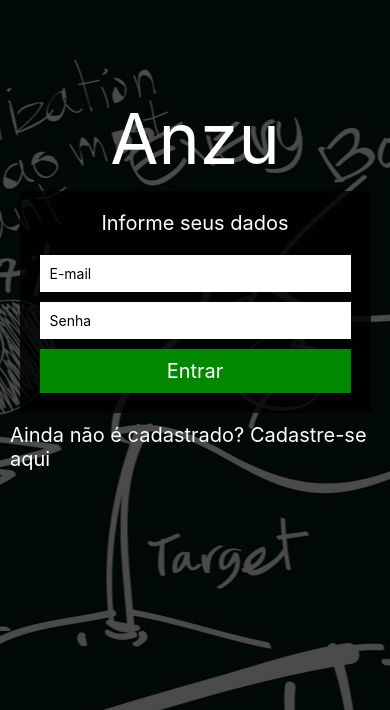
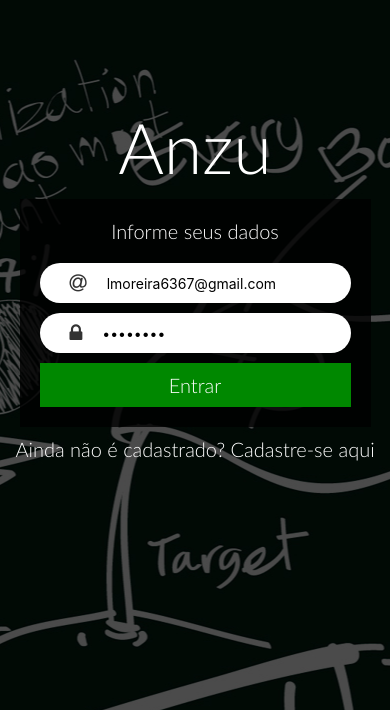
Before and after one commit to leomoreira597/Anzu, a React Native app: screen / in a window 390 px wide. Shown: the part 134-844 px from the top of the page. Built offline with nearby package versions, Linux system fonts and the light colour scheme.

Commit message:
tentativa

```diff
--- a/App.js
+++ b/App.js
@@ -7,13 +7,17 @@ import TaskList from './src/screens/TaskList';
 const Stack = createNativeStackNavigator();
 
 
-export default function App() {
+export default function App(props) {
     return (
         <NavigationContainer>
             <Stack.Navigator initialRouteName="Auth" screenOptions={{
                 headerShown: false
             }}>
-                <Stack.Screen name="teste" component={Auth} />
+                <Stack.Screen name="Auth">
+                    {props => (
+                        <Auth {...props} avancar="TaskList" />
+                    )}
+                </Stack.Screen>
                 <Stack.Screen name="TaskList" component={TaskList} />
             </Stack.Navigator>
         </NavigationContainer>
--- a/package.json
+++ b/package.json
@@ -19,9 +19,12 @@
     "@types/react-native": "~0.69.1",
     "axios": "^0.27.2",
     "expo": "~46.0.13",
+    "expo-font": "~10.2.0",
+    "expo-splash-screen": "~0.16.2",
     "expo-status-bar": "~1.4.0",
     "moment": "^2.29.4",
     "react": "18.0.0",
+    "react-devtools": "^4.26.0",
     "react-native": "0.69.6",
     "react-native-gesture-handler": "~2.5.0",
     "react-native-gravatar": "^1.0.2",
--- /dev/null
+++ b/src/commun.js
@@ -0,0 +1,13 @@
+import { Alert, Platform } from "react-native";
+
+const server =  "http://10.0.2.2:8080"
+
+function showError(err){
+    Alert.alert('Ops! ocorreu um problema!', `Mensagem: ${err}`)
+}
+
+function showSucess(msg){
+    Alert.alert('Sucesso!', msg)
+}
+
+export {server, showError, showSucess}
--- /dev/null
+++ b/src/components/AuthInput.js
@@ -0,0 +1,36 @@
+import React from "react";
+import {
+    View,
+    TextInput,
+    StyleSheet
+}
+from "react-native";
+import Icon from "react-native-vector-icons/FontAwesome"
+
+export default function AuthInput(props){
+    return(
+        <View style={[styles.container, props.style]}>
+            <Icon name={props.icon} size={20} style={styles.icon}/>
+            <TextInput {...props} style={styles.input}/>
+        </View>
+    );
+}
+
+const styles = StyleSheet.create({
+    container: {
+        width: '100%',
+        height: 40,
+        backgroundColor: '#EEE',
+        borderRadius: 20,
+        flexDirection: "row",
+        alignItems: "center"
+    },
+    icon: {
+        color: "#333",
+        marginLeft: 20
+    },
+    input: {
+        marginLeft: 20,
+        width: '70%'
+    }
+})
--- a/src/screens/Auth.js
+++ b/src/screens/Auth.js
@@ -12,102 +12,189 @@ import {
 import backgroundImage from "../../assets/imgs/login.jpg";
 import CommonStyles from "../CommonStyles";
 import { StatusBar } from 'expo-status-bar';
+import AuthInput from "../components/AuthInput";
+import { server, showError,  showSucess} from "../commun";
+import { useFonts } from 'expo-font';
+import * as SplashScreen from 'expo-splash-screen';
 
-export default class Auth extends React.Component{
+SplashScreen.preventAutoHideAsync();
 
-    state = {
-        name: '',
-        email: '',
-        password: '',
-        confirmPassword: '',
-        stageNew: false
+import axios from "axios";
+
+
+
+export default function Auth(props) {
+
+    const [name, setName] = React.useState("")
+    const [email, setEmail] = React.useState("lmoreira6367@gmail.com")
+    const [password, setPassword] = React.useState("12345678")
+    const [confirmPassword, setConfirmPassword] = React.useState("")
+    const [stageNew, setStageNew] = React.useState(false)
+    const [fontsLoaded] = useFonts({
+        'Lato': require('../../assets/fonts/Lato.ttf'),
+      });
+
+      const onLayoutRootView = React.useCallback(async () => {
+        if (fontsLoaded) {
+          await SplashScreen.hideAsync();
+        }
+      }, [fontsLoaded]);
+
+      if (!fontsLoaded) {
+        return null;
       }
 
-    singinOrSingup = () => {
-        if(this.state.stageNew){
-            Alert.alert("Sucesso", "Criar a conta")
+
+
+    function singUp(){
+            axios.post(`${server}/user`, {
+                name: name,
+                email: email,
+                password: password
+            })
+            .then(resp => {
+                Alert.alert('Sucesso!!', 'Usuario cadastrado com sucesso')
+                setStageNew(false)
+                setPassword('')
+            })
+            .catch(e => {
+                console.warn(e)
+            })
     }
 
+     function singIn(){
+
+        axios.post(`${server}/login`,{
+            email: email,
+            password: password
+        })
+        .then(resp =>{
+            axios.defaults.headers.common['Authorization'] = resp.data.token
+            props.navigation.push(props.avancar)
+        })
+        .catch(e =>{
+            Alert.alert('Algo não deu certo!!', 'Revise seus dados, sua conexão com a internet e tente novamente')
+        })
     }
 
-    render(){
-        return(
-            <ImageBackground source={backgroundImage} style={styles.background}>
+
+    function sinupOrsinIn(){
+        if(stageNew){
+            singUp()
+        }
+        else{
+            singIn()
+        }
+    }
+
+    function change(){
+        if(stageNew){
+            setStageNew(false)
+        }
+        else{
+            setStageNew(true)
+        }
+    }
+
+    const validations = []
+    validations.push(email && email.includes('@'))
+    validations.push(password && password.length >=6)
+
+    if(stageNew){
+        validations.push(name && name.trim().length >=3)
+        validations.push(password === confirmPassword)
+    }
+
+    const validForm = validations.reduce((t, a) => t && a)
+
+    return (
+        <ImageBackground source={backgroundImage} style={styles.background} onLayout={onLayoutRootView}>
             <Text style={styles.title}>
                 Anzu
             </Text>
             <View style={styles.formContainer}>
                 <Text style={styles.info}>
-                        {this.state.stageNew ? "Crie a sua conta" : "Informe seus dados"}
+                    {stageNew ? "Crie a sua conta" : "Informe seus dados"}
                 </Text>
-                    {this.state.stageNew &&
-                         <TextInput placeholder="Nome" value={this.state.name} style={styles.input}
-                         onChangeText={name => this.setState({ name })} />
+                {stageNew &&
+                    <AuthInput icon="user" placeholder="Nome" value={name} style={styles.input}
+                        onChangeText={name => setName(name)} />
                 }
-                    <TextInput placeholder="E-mail" value={this.state.email} style={styles.input}
-                    onChangeText={email => this.setState({ email })} />
-                    <TextInput placeholder="Senha" secureTextEntry={true} value={this.state.password} style={styles.input}
-                    onChangeText={password => this.setState({ password })} />
-                    {this.state.stageNew &&
-                        <TextInput placeholder="Confirme a senha" secureTextEntry={true} value={this.state.confirmPassword} style={styles.input}
-                        onChangeText={confirmPassword => this.setState({ confirmPassword })} />
+                <AuthInput icon="at" placeholder="E-mail" value={email} style={styles.input}
+                    onChangeText={email => setEmail(email)} keyboardType='email-address'
+                    autoCapitalize='none'
+                    autoCorrect={false}
+                    autoCompleteType='email' />
+                <AuthInput icon="lock" placeholder="Senha" secureTextEntry={true} value={password} style={styles.input}
+                    onChangeText={password => setPassword(password)} />
+                {stageNew &&
+                    <AuthInput icon="asterisk" placeholder="Confirme a senha" secureTextEntry={true} value={confirmPassword} style={styles.input}
+                        onChangeText={confirmPassword => setConfirmPassword(confirmPassword)} />
                 }
-                    <TouchableOpacity >
-                        <View style={styles.button}>
+                <TouchableOpacity onPress={sinupOrsinIn} disabled={!validForm}>
+                    <View style={[styles.button, validForm ? {} : {backgroundColor: '#AAA'}]}>
                         <Text style={styles.buttonText}>
-                                {this.state.stageNew ? "Registrar" : "Entrar"}
+                            {stageNew ? "Registrar" : "Entrar"}
                         </Text>
                     </View>
                 </TouchableOpacity>
             </View>
-                <TouchableOpacity style={{padding: 10}} onPress={() => this.setState({ stageNew: !this.state.stageNew })}>
+            <TouchableOpacity style={{ padding: 10 }} onPress={change}>
                 <Text style={styles.buttonText}>
-                            {this.state.stageNew ? "Já tem uma conta? Entre aqui" : "Ainda não é cadastrado? Cadastre-se aqui"}
+                    {stageNew ? "Já tem uma conta? Entre aqui" : "Ainda não é cadastrado? Cadastre-se aqui"}
                 </Text>
             </TouchableOpacity>
             <StatusBar style="light" />
         </ImageBackground>
     );
-    }
+
+
 }
 
+
+
 const styles = StyleSheet.create({
-    background:{
+    background: {
         flex: 1,
         width: '100%',
         alignItems: "center",
-        justifyContent:"center"
+        justifyContent: "center"
     },
-    title:{
+    title: {
         color: CommonStyles.colors.secondary,
         fontSize: 70,
-        marginBottom: 10
+        marginBottom: 10,
+        fontFamily: 'Lato'
     },
     input: {
         marginTop: 10,
         backgroundColor: "#FFF",
-        padding: Platform.OS == 'ios' ? 15 : 10
+        padding: Platform.OS == 'ios' ? 15 : 10,
+        fontFamily: 'Lato'
     },
-    formContainer:{
+    formContainer: {
         backgroundColor: "rgba(0, 0, 0, 0.8)",
         padding: 20,
         width: "90%"
     },
-    button:{
+    button: {
         backgroundColor: "#080",
         marginTop: 10,
         padding: 10,
-        alignItems: "center"
+        alignItems: "center",
+        fontFamily: 'Lato'
     },
-    buttonText:{
+    buttonText: {
         color: "#FFF",
-        fontSize: 20
+        fontSize: 20,
+        fontFamily: 'Lato'
     },
-    info:{
+    info: {
         color: "#FFF",
         fontSize: 20,
         textAlign: "center",
-        marginBottom: 10
+        marginBottom: 10,
+        fontFamily: 'Lato'
     },
 
 })
--- a/src/screens/TaskList.js
+++ b/src/screens/TaskList.js
@@ -19,6 +19,9 @@ import CommonStyles from "../CommonStyles";
 import Icon from "react-native-vector-icons/FontAwesome";
 import AddTask from "../screens/AddTask";
 import AsyncStorage from "@react-native-async-storage/async-storage";
+import * as Font from 'expo-font';
+import axios from "axios";
+import { server, showError } from "../commun";
 
 
 const initialState = {
@@ -27,6 +30,8 @@ const initialState = {
   showAddTASK: false,
 
   visibleTasks: [],
+
+  fontLoaded: false,
 
   tasks: []
 }
@@ -39,9 +44,27 @@ export default class TaskList extends React.Component {
 
   componentDidMount = async () => {
     const stateString = await AsyncStorage.getItem('tasksState')
-    const state = JSON.parse(stateString) || initialState
-    this.setState(state, this.filterTasks)
+    const savedState = JSON.parse(stateString) || initialState
+    this.setState({ showDoneTasks: savedState.showDoneTasks }, this.filterTasks)
+    this.loadTask()
+    await Font.loadAsync({
+      Lato: require("../../assets/fonts/Lato.ttf")
+    });
+    this.setState({ fontLoaded: true });
+
   }
+
+  loadTask = () => {
+      //const maxDate = moment().endOf('day').toString()
+        axios.get(`http://10.0.2.2:8080/task/taskUser/4/2022-10-19`)
+        .then(res =>{
+          this.setState({ tasks: res.data }, this.filterTasks)
+        })
+        .catch(e => {
+          console.warn(e)
+        })
+  }
+
 
   toggleFilter = () => {
     this.setState({ showDoneTasks: !this.state.showDoneTasks }, this.filterTasks)
@@ -68,26 +91,32 @@ export default class TaskList extends React.Component {
       visibleTasks = this.state.tasks.filter(pending)
     }
     this.setState({ visibleTasks })
-    AsyncStorage.setItem('tasksState', JSON.stringify(this.state))
+    AsyncStorage.setItem('tasksState', JSON.stringify({
+      showDoneTasks: this.state.showDoneTasks
+    }))
   }
 
   //tentar dar mais uma revisada
 
-  addTask = newTask => {
+  addTask = async newTask => {
     if (!newTask.desc || !newTask.desc.trim()) {
       Alert.alert('Dados Invalidos', 'Descrição não informada !!')
       return
     }
 
-    const tasks = [...this.state.tasks]
-    tasks.push({
-      id: Math.random(),
-      desc: newTask.desc,
-      estimateAt: newTask.date,
-      doneAt: null
-    })
+    try{
+      await axios.post(`${server}/task`, {
+        descr: newTask.desc,
+        estimateAt: newTask.date,
+        userId: 4
+      })
+    }
+    catch(e){
+      showError(e)
+    }
 
-    this.setState({ tasks, showAddTASK: false }, this.filterTasks)
+
+    this.setState({showAddTASK: false }, this.loadTask)
 
   }
 
@@ -97,6 +126,7 @@ export default class TaskList extends React.Component {
   }
 
   render() {
+    const { fontLoaded } = this.state
     const today = moment().locale('pt-br').format('dddd, D [de] MMMM')
     return (
       <View style={styles.container}>
@@ -144,12 +174,14 @@ const styles = StyleSheet.create({
     justifyContent: 'flex-end',
   },
   title: {
+    fontFamily: 'Lato',
     fontSize: 50,
     color: CommonStyles.colors.secondary,
     marginLeft: 20,
     marginBottom: 20
   },
   subTitle: {
+    fontFamily: 'Lato',
     color: CommonStyles.colors.secondary,
     fontSize: 20,
     marginLeft: 20,
```
Also changed, not shown: 1 other file (tests, documents, lock files or other folders). Lines whose indentation alone changed are shown as unchanged.
